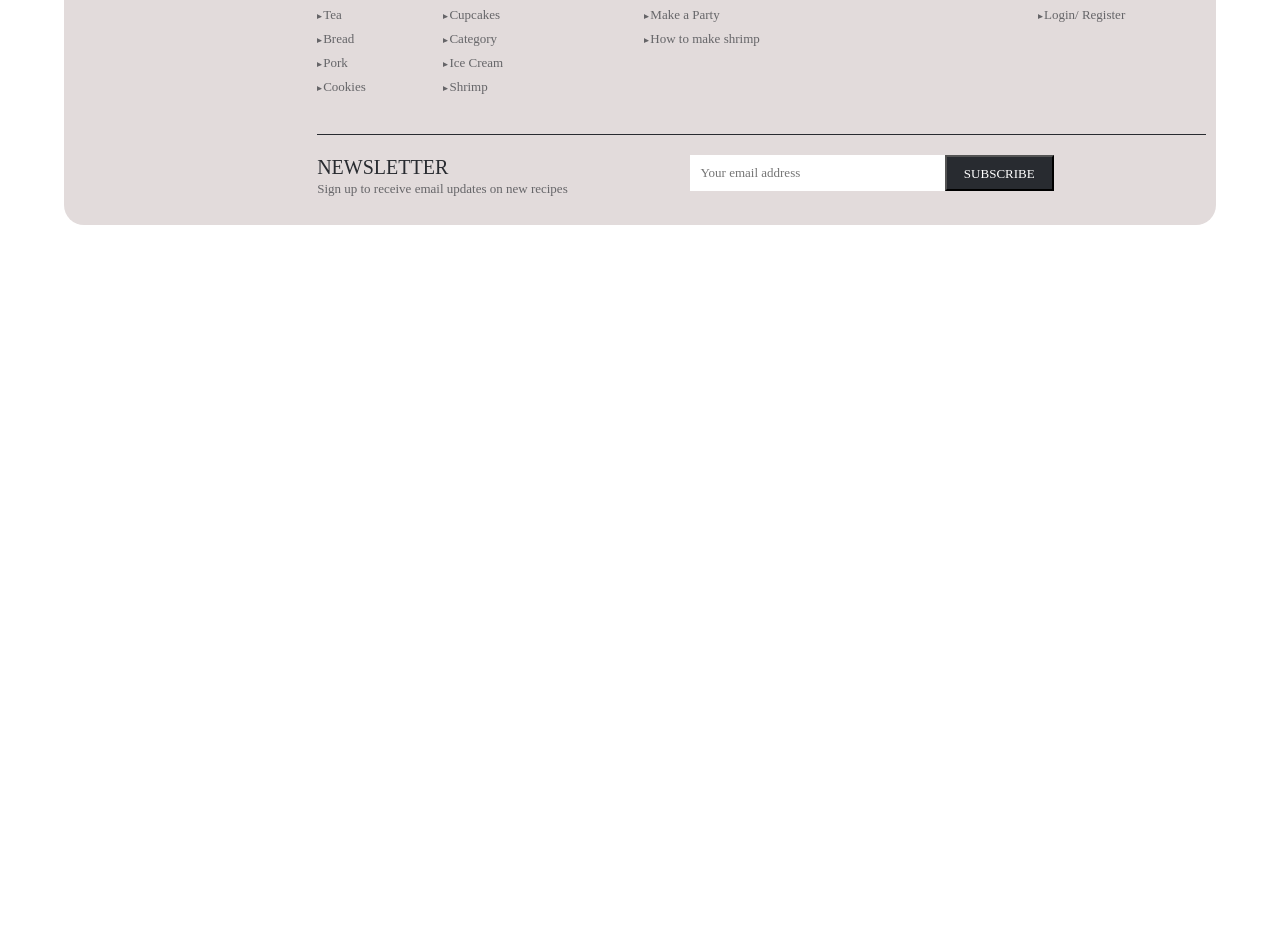
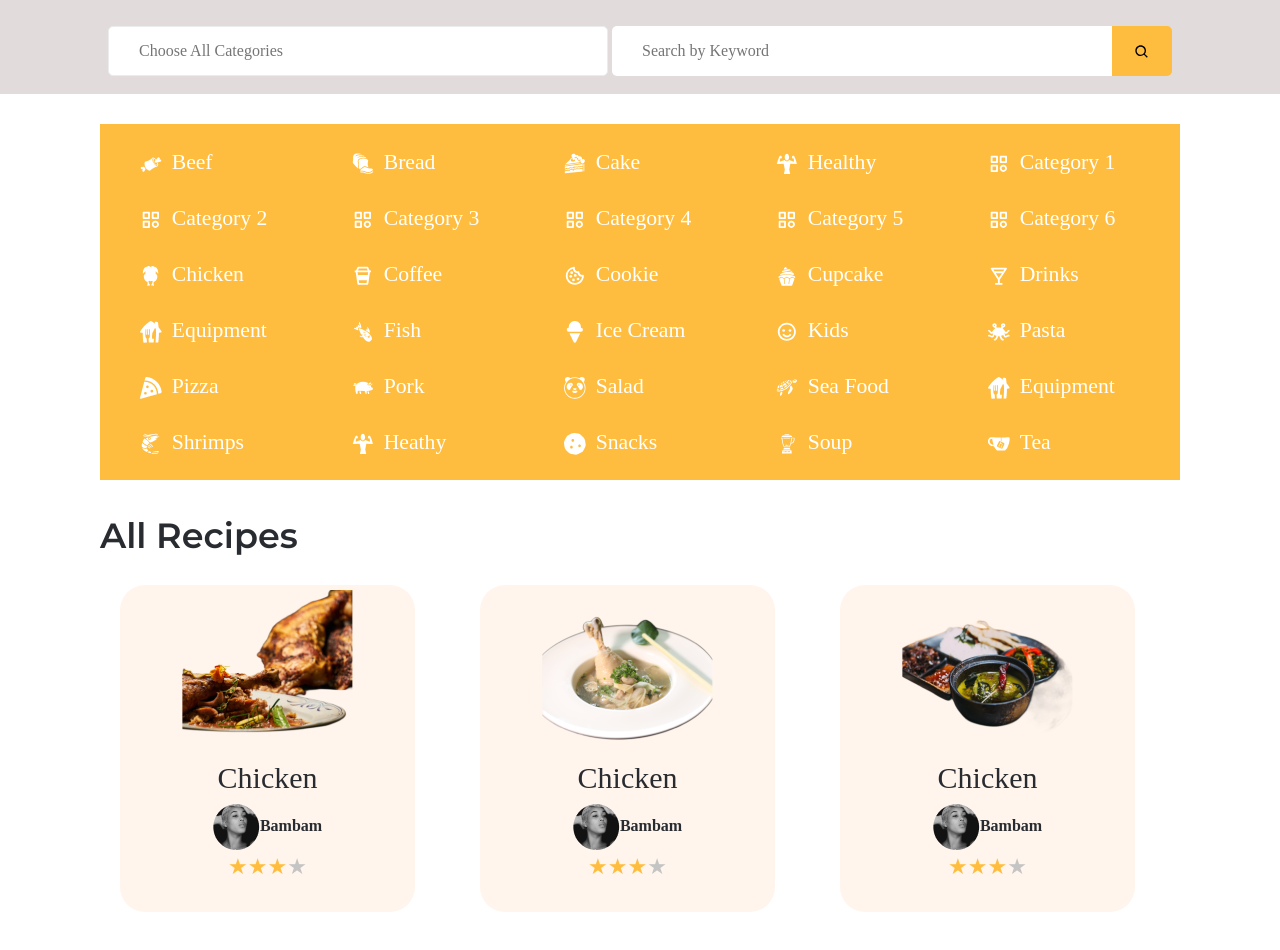
Before and after one commit to saints23githubbeck/ctarecipenia, a React (Create React App) app in the folder client/: page /recipes in a window 1280 px wide. Shown: the part 242-1192 px from the top of the page. Before the commit the page ends 800 px from the top, so only its background shows below. Built offline with nearby package versions, Linux system fonts and the light colour scheme; a web font is replaced by a local one.

Commit message:
recipe page

```diff
--- a/client/package.json
+++ b/client/package.json
@@ -12,6 +12,7 @@
     "react": "^17.0.2",
     "react-bootstrap": "^2.2.1",
     "react-dom": "^17.0.2",
+    "react-icons": "^4.3.1",
     "react-redux": "^7.2.6",
     "react-router-dom": "^6.2.2",
     "react-scripts": "5.0.0",
--- a/client/src/assets/styles/landingPage.scss
+++ b/client/src/assets/styles/landingPage.scss
@@ -1,14 +1,14 @@
-header{
+header {
   position: relative;
   text-align: right;
   width: 90%;
   height: 350px;
   margin: 0 auto;
-  &>img{
+  & > img {
     width: 50%;
     height: 100%;
   }
-  .hero{
+  .hero {
     height: 282px;
     position: absolute;
     top: 30px;
@@ -17,29 +17,28 @@ header{
     justify-content: center;
     align-items: center;
 
-    div{
+    div {
       width: 45%;
-      h1{
-         margin-top: -60px;
-         text-align: left;
+      h1 {
+        margin-top: -60px;
+        text-align: left;
       }
       // img{
       //   margin-left: -70px;
       // }
 
-      &:nth-child(1){
+      &:nth-child(1) {
         width: 40%;
       }
-
     }
   }
 }
 
-.latest{
+.latest {
   padding: 20px 0;
 
-  & > div:nth-child(1){
-    button{
+  & > div:nth-child(1) {
+    button {
       border: none;
       background-color: var(--primary);
       border-radius: 15.5738px;
@@ -52,13 +51,13 @@ header{
       text-align: center;
       display: flex;
       align-items: center;
-      &:hover{
+      &:hover {
         background-color: var(--primaryHovered);
-        span{
+        span {
           background-color: rgb(224, 221, 221);
         }
       }
-      span{
+      span {
         display: inline-block;
         width: 30px;
         height: 30px;
@@ -72,128 +71,203 @@ header{
       }
     }
   }
-  .card_group{
-    .mobile_none{
+  .card_group {
+    .mobile_none {
       display: none;
     }
-    .card_wrapper{
+    .card_wrapper {
       width: 90%;
       margin: 0 auto;
       display: flex;
       flex-direction: column;
-      .card{
+      .card {
         width: 100%;
         background-color: var(--secondary);
         margin-top: 40px;
         padding: 15px;
-        div:nth-child(1){
+        div:nth-child(1) {
           text-align: center;
         }
-        span{
+        span {
           margin-left: 15px;
         }
-
       }
     }
   }
 }
-.rating{
-
+.rating {
   font-size: 8px;
-  span{
+  span {
     color: rgb(196, 196, 196);
   }
-  .rated{
-    color: #FFBD3F;
+  .rated {
+    color: #ffbd3f;
   }
 }
-.popularRecipe{
-  .card_wrapper{
+.popularRecipe {
+  .card_wrapper {
     display: flex;
     justify-content: space-between;
     align-items: center;
     flex-wrap: wrap;
-    .popular_card{
-       width: 47%;
-      div{
+    .popular_card {
+      width: 47%;
+      div {
         width: 49%;
-        h4{
+        h4 {
           margin: 0;
         }
-        p{
+        p {
           font-size: 7px;
         }
       }
     }
   }
 }
-.popularAuthor{
-  .author{
+.popularAuthor {
+  .author {
     margin: 30px 0;
     width: 30%;
     padding: 5px;
     padding-bottom: 20px;
-    background: #E2DBDB;
+    background: #e2dbdb;
     box-shadow: 0px 1.09548px 1.09548px rgba(0, 0, 0, 0.25);
     border-radius: 10px;
-    div{
+    div {
       text-align: center;
       width: 80%;
       margin: 0 auto;
     }
-    p{
+    p {
       font-size: 6px;
       margin-top: 10px;
       margin-bottom: 0;
     }
-
   }
 }
-.category-blog{
+.category-blog {
   display: flex;
   flex-direction: column-reverse;
   padding: 40px 0;
-  .categories{
+  .categories {
     width: 85%;
 
-    .categories_wrapper{
+    .categories_wrapper {
       background-color: var(--primary);
       display: flex;
       flex-wrap: wrap;
       padding: 15px;
-      .category{
+      .category {
         width: 33%;
         text-align: center;
-        p{
+        p {
           font-size: 12px;
           color: white;
         }
       }
     }
   }
-  .blogs{
+  .blogs {
     margin-bottom: 40px;
-    p{
-      border-bottom: 0.601408px solid #C4C4C4;
+    p {
+      border-bottom: 0.601408px solid #c4c4c4;
     }
   }
 }
 
-@media (min-width: 570px ) {
-  header{
-     height: 450px;
+.bodyContainer {
+  padding: 200px 0px 50px 0px;
+}
+.topWrap {
+  background: #e2dbdb;
+  padding: 0px 100px;
+}
+.searchList > input {
+  padding-left: 30px;
+  width: 500px;
+  height: 50px;
+  border: 1px solid #ebecec;
+  box-sizing: border-box;
+  border-radius: 5px;
+  margin: 10px 0px;
+  outline: none;
+}
+.searchList1 > input {
+  padding-left: 30px;
+  width: 500px;
+  height: 50px;
+  box-sizing: border-box;
+  border-radius: 5px 0px 0px 5px;
+  margin: 10px 0px;
+  outline: none;
+}
+.searchList1 > button {
+  width: 60px;
+  height: 50px;
+  background: #ffbd3f;
+  box-sizing: border-box;
+  border-radius: 0px 5px 5px 0px;
+  margin: 10px 0px;
+  outline: none;
+  border: 2px solid #ffbd3f;
+}
+.searchList,
+.searchList1 > input,
+button :hover {
+  border: none;
+}
+
+.recipeCat {
+  background: #ffbd3f;
+  margin: 30px 100px;
+  display: grid;
+  grid-template-columns: 1fr 1fr 1fr 1fr 1fr;
+  padding: 10px;
+  p,
+  span {
+    font-weight: 400;
+    font-size: 21.6826px;
+    line-height: 26px;
+    color: #fff;
+    margin: 15px;
+  }
+  span {
+    margin-right: 10px;
+  }
+}
+.cardContainer{
+  padding: 5px 100px;
+}
+.recipeContainer{
+  display: grid;
+  grid-template-columns: 1fr 1fr 1fr;
+
+}
+.recipeCard{
+  width: 295.08px;
+height: 327px;
+background: #FFF5EC;
+border-radius: 25px;
+text-align: center;
+margin: 20px ;
+padding: 5px;
+}
+
+@media (min-width: 570px) {
+  header {
+    height: 450px;
   }
 
-  .latest{
-    .card_group{
-      .mobile_none{
+  .latest {
+    .card_group {
+      .mobile_none {
         display: none;
       }
-      .card_wrapper{
+      .card_wrapper {
         flex-direction: row;
         flex-wrap: wrap;
         justify-content: space-between;
-        .card{
+        .card {
           width: 47%;
         }
       }
@@ -201,43 +275,42 @@ header{
   }
 }
 
-
-@media (min-width: 768px ) {
-  header{
+@media (min-width: 768px) {
+  header {
     width: 100%;
     height: 1000px;
-    &>img{
+    & > img {
       width: 40%;
       height: 100%;
     }
-    .hero{
+    .hero {
       padding-top: 150px;
       height: 682px;
-      div{
+      div {
         width: 40%;
-        h1{
-           margin-top: -170px;
+        h1 {
+          margin-top: -170px;
         }
       }
     }
   }
 
-  .rating{
+  .rating {
     font-size: 22px;
   }
 
-  .latest{
+  .latest {
     padding: 40px 0;
-    div{
+    div {
       display: flex;
       justify-content: space-between;
       align-items: center;
-      button{
+      button {
         border-radius: 25px;
         padding-left: 20px;
         font-size: 25px;
         height: 58px;
-        span{
+        span {
           display: inline-block;
           width: 55px;
           height: 54px;
@@ -248,24 +321,24 @@ header{
         }
       }
     }
-    .card_group{
+    .card_group {
       align-items: flex-start;
-      .mobile_none{
+      .mobile_none {
         display: block;
         font-size: 30px;
         height: 50px;
-        color: #C4C4C4;
+        color: #c4c4c4;
       }
-      .lessThan{
+      .lessThan {
         margin-top: 150px;
       }
-      .greaterThan{
+      .greaterThan {
         align-self: flex-end;
         margin-bottom: 130px;
       }
-      .card_wrapper{
+      .card_wrapper {
         width: 90%;
-        .card{
+        .card {
           width: 28%;
           margin-top: 70px;
         }
@@ -273,50 +346,49 @@ header{
     }
   }
 
-  .popularRecipe{
+  .popularRecipe {
     padding: 40px 0;
-    .card_wrapper{
-      .popular_card{
-         width: 50%;
-        div{
-          p{
-            font-size:22px;
+    .card_wrapper {
+      .popular_card {
+        width: 50%;
+        div {
+          p {
+            font-size: 22px;
           }
         }
       }
     }
   }
 
-  .popularAuthor{
-    .author{
+  .popularAuthor {
+    .author {
       margin: 30px 0;
       width: 30%;
       padding: 15px;
-      background: #E2DBDB;
+      background: #e2dbdb;
       box-shadow: 0px 4px 4px rgba(0, 0, 0, 0.25);
       border-radius: 38px;
-      div{
+      div {
         text-align: center;
         width: 80%;
         margin: 0 auto;
       }
-      p{
+      p {
         font-size: 22px;
       }
-
     }
   }
 
-  .category-blog{
+  .category-blog {
     flex-direction: row;
     justify-content: space-between;
-    .categories{
+    .categories {
       width: 30%;
     }
-    .blogs{
+    .blogs {
       width: 45%;
       margin-bottom: 0px;
-      h3{
+      h3 {
         margin-bottom: 40px;
       }
     }
--- /dev/null
+++ b/client/src/components/data.js
@@ -0,0 +1,226 @@
+
+
+import * as GiIcons from "react-icons/gi"
+import * as BiIcons from "react-icons/bi"
+import * as FaIcons from "react-icons/fa"
+import * as SiIcons from "react-icons/si"
+
+import latestRecipe1 from "../assets/images/latest-recipe1.png"
+import latestRecipe2 from "../assets/images/latest-recipe2.png"
+import latestRecipe3 from "../assets/images/latest-recipe3.png"
+import latestRecipe4 from "../assets/images/latest-recipe4.png"
+import latestRecipe5 from "../assets/images/latest-recipe5.png"
+import latestRecipe6 from "../assets/images/latest-recipe6.png"
+import ownerImage from "../assets/images/latest-recipe-owner-image.png"
+
+
+export const recipeCat =[
+{name:"Beef",
+icon: <GiIcons.GiMeat />},
+{name:"Bread",
+icon: <GiIcons.GiSlicedBread /> },
+{name:"Cake",
+icon: <GiIcons.GiCakeSlice />},
+{name:"Healthy",
+icon: <GiIcons.GiStrong />},
+{name:"Category 1",
+icon: <BiIcons.BiCategory />},
+{name:"Category 2",
+icon: <BiIcons.BiCategory />},
+{name:"Category 3",
+icon: <BiIcons.BiCategory />},
+{name:"Category 4",
+icon: <BiIcons.BiCategory />},
+{name:"Category 5",
+icon: <BiIcons.BiCategory />},
+{name:"Category 6",
+icon: <BiIcons.BiCategory />},
+{name:"Chicken",
+icon: <GiIcons.GiRoastChicken />},
+{name:"Coffee",
+icon: <BiIcons.BiCoffeeTogo />},
+{name:"Cookie",
+icon: <BiIcons.BiCookie />},
+{name:"Cupcake",
+icon: <GiIcons.GiCupcake />},
+{name:"Drinks",
+icon: <BiIcons.BiDrink />},
+{name:"Equipment",
+icon: <SiIcons.SiJusteat />},
+{name:"Fish",
+icon: <GiIcons.GiFriedFish />},
+{name:"Ice Cream",
+icon: <FaIcons.FaIceCream /> },
+{name:"Kids",
+icon: <BiIcons.BiSmile />},
+{name:"Pasta",
+icon: <FaIcons.FaPastafarianism />},
+{name:"Pizza",
+icon: <FaIcons.FaPizzaSlice />},
+{name:"Pork",
+icon: <GiIcons.GiPig />},
+{name:"Salad",
+icon: <SiIcons.SiFoodpanda />},
+{name:"Sea Food",
+icon: <GiIcons.GiSeaTurtle />},
+{name:"Equipment",
+icon: <SiIcons.SiJusteat />},
+{name:"Shrimps",
+icon: <GiIcons.GiShrimp />},
+{name:"Heathy",
+icon: <GiIcons.GiStrong />},
+{name:"Snacks",
+icon: <FaIcons.FaCookie /> },
+{name:"Soup",
+icon: <GiIcons.GiBlender />},
+{name:"Tea",
+icon: <SiIcons.SiGitea />},
+];
+
+
+export const allRecipe = [
+    {
+      title: "Chicken",
+      recipeImage: latestRecipe1,
+      ownerImage: ownerImage,
+      ownerName:"Bambam"
+    },
+    {
+      title: "Chicken",
+      recipeImage: latestRecipe2,
+      ownerImage: ownerImage,
+      ownerName:"Bambam"
+    },
+    {
+      title: "Chicken",
+      recipeImage: latestRecipe3,
+      ownerImage: ownerImage,
+      ownerName:"Bambam"
+    },
+    {
+      title: "Chicken",
+      recipeImage: latestRecipe4,
+      ownerImage: ownerImage,
+      ownerName:"Bambam"
+    },
+    {
+      title: "Chicken",
+      recipeImage: latestRecipe5,
+      ownerImage: ownerImage,
+      ownerName:"Bambam"
+    },
+    {
+      title: "Chicken",
+      recipeImage: latestRecipe6,
+      ownerImage: ownerImage,
+      ownerName:"Bambam"
+    },
+    {
+      title: "Chicken",
+      recipeImage: latestRecipe1,
+      ownerImage: ownerImage,
+      ownerName:"Bambam"
+    },
+    {
+      title: "Chicken",
+      recipeImage: latestRecipe2,
+      ownerImage: ownerImage,
+      ownerName:"Bambam"
+    },
+    {
+      title: "Chicken",
+      recipeImage: latestRecipe3,
+      ownerImage: ownerImage,
+      ownerName:"Bambam"
+    },
+    {
+      title: "Chicken",
+      recipeImage: latestRecipe4,
+      ownerImage: ownerImage,
+      ownerName:"Bambam"
+    },
+    {
+      title: "Chicken",
+      recipeImage: latestRecipe5,
+      ownerImage: ownerImage,
+      ownerName:"Bambam"
+    },
+    {
+      title: "Chicken",
+      recipeImage: latestRecipe6,
+      ownerImage: ownerImage,
+      ownerName:"Bambam"
+    },
+    {
+      title: "Chicken",
+      recipeImage: latestRecipe1,
+      ownerImage: ownerImage,
+      ownerName:"Bambam"
+    },
+    {
+      title: "Chicken",
+      recipeImage: latestRecipe2,
+      ownerImage: ownerImage,
+      ownerName:"Bambam"
+    },
+    {
+      title: "Chicken",
+      recipeImage: latestRecipe3,
+      ownerImage: ownerImage,
+      ownerName:"Bambam"
+    },
+    {
+      title: "Chicken",
+      recipeImage: latestRecipe4,
+      ownerImage: ownerImage,
+      ownerName:"Bambam"
+    },
+    {
+      title: "Chicken",
+      recipeImage: latestRecipe5,
+      ownerImage: ownerImage,
+      ownerName:"Bambam"
+    },
+    {
+      title: "Chicken",
+      recipeImage: latestRecipe6,
+      ownerImage: ownerImage,
+      ownerName:"Bambam"
+    },
+    {
+      title: "Chicken",
+      recipeImage: latestRecipe1,
+      ownerImage: ownerImage,
+      ownerName:"Bambam"
+    },
+    {
+      title: "Chicken",
+      recipeImage: latestRecipe2,
+      ownerImage: ownerImage,
+      ownerName:"Bambam"
+    },
+    {
+      title: "Chicken",
+      recipeImage: latestRecipe3,
+      ownerImage: ownerImage,
+      ownerName:"Bambam"
+    },
+    {
+      title: "Chicken",
+      recipeImage: latestRecipe4,
+      ownerImage: ownerImage,
+      ownerName:"Bambam"
+    },
+    {
+      title: "Chicken",
+      recipeImage: latestRecipe5,
+      ownerImage: ownerImage,
+      ownerName:"Bambam"
+    },
+    {
+      title: "Chicken",
+      recipeImage: latestRecipe6,
+      ownerImage: ownerImage,
+      ownerName:"Bambam"
+    },
+  ];
--- a/client/src/pages/Recipes.js
+++ b/client/src/pages/Recipes.js
@@ -1,8 +1,61 @@
+import { BiSearch } from "react-icons/bi";
+import { allRecipe, recipeCat } from "../components/data";
 
 const Recipes = () => {
   return (
-    <div>Recipe</div>
-  )
-}
+    <div className="bodyContainer">
+      <div className="topWrap">
+        <h2>Browser Recipes</h2>
+        <div className="d-flex justify-content-between p-2 ">
+          <div className="searchList">
+            <input type="text" placeholder="Choose All Categories" />
+          </div>
+          <div className="searchList1">
+            <input type="text" placeholder="Search by Keyword" />
+            <button>
+              <BiSearch />
+            </button>
+          </div>
+        </div>
+      </div>
 
-export default Recipes
+      <div className="recipeCat">
+        {recipeCat.map((recipeCat, index) => (
+          <div key={index} className="">
+            <p>
+              <span>{recipeCat.icon}</span>
+              {recipeCat.name}
+            </p>
+          </div>
+        ))}
+      </div>
+      <div className="cardContainer">
+        <h2>All Recipes</h2>
+        <div className="recipeContainer">
+        {allRecipe.map((allRecipe, index) => (
+          <div key={index} className="recipeCard">
+            <div>
+              <img src={allRecipe.recipeImage} alt="recipeImage" />
+            </div>
+            <h3>{allRecipe.title}</h3>
+            <div>
+              <img src={allRecipe.ownerImage} alt={allRecipe.ownerName} />
+              <span>
+                <strong>{allRecipe.ownerName}</strong>
+              </span>
+            </div>
+            <div className="rating" style={{ textAlign: "center" }}>
+              <span className="rated">&#9733;</span>
+              <span className="rated">&#9733;</span>
+              <span className="rated">&#9733;</span>
+              <span>&#9733;</span>
+            </div>
+          </div>
+        ))}
+      </div>
+      </div>
+    </div>
+  );
+};
+
+export default Recipes;
```
Also changed, not shown: client/src/components/Nav.js (+1 -8 lines), 1 other file (tests, documents, lock files or other folders).
